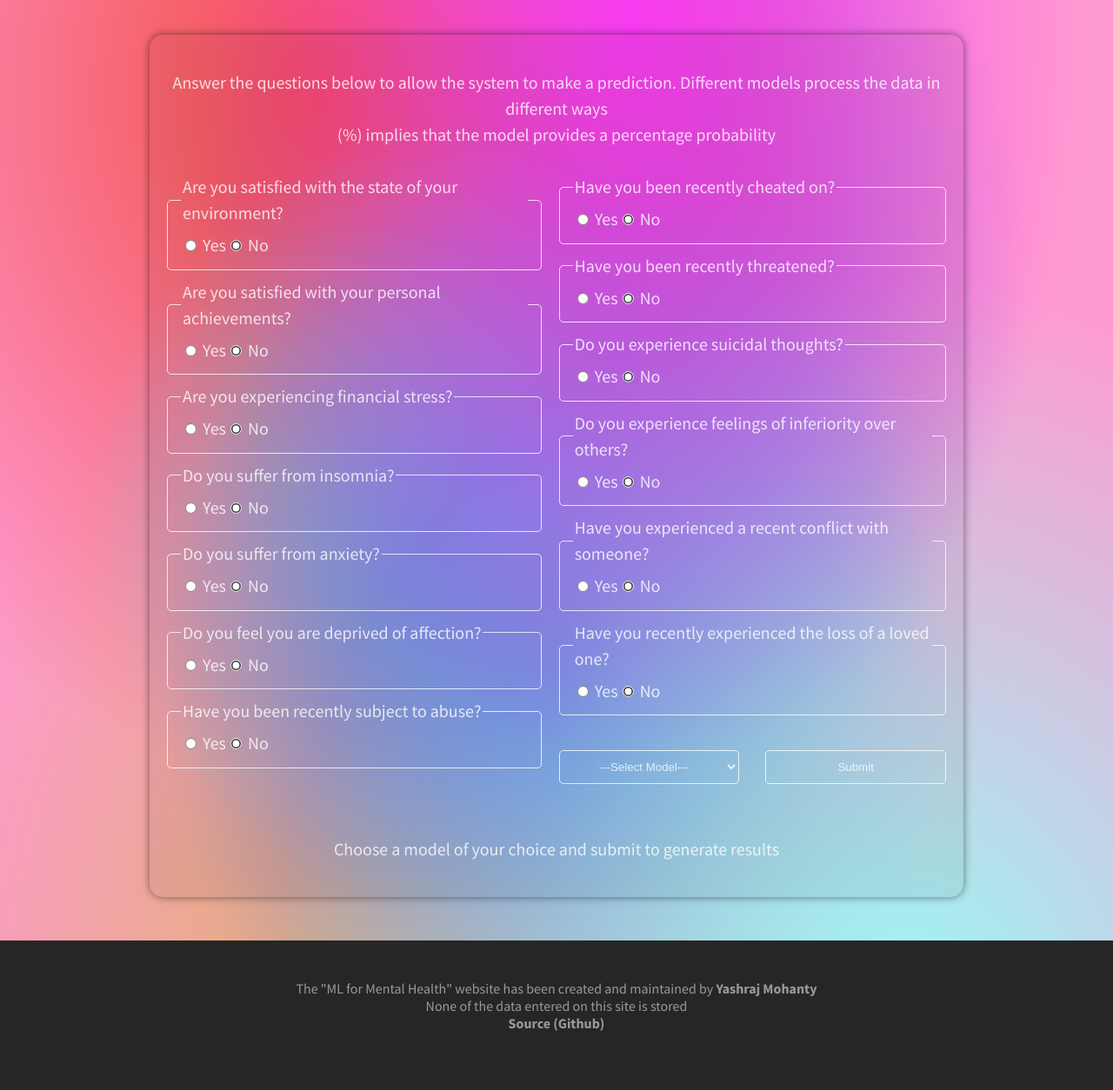
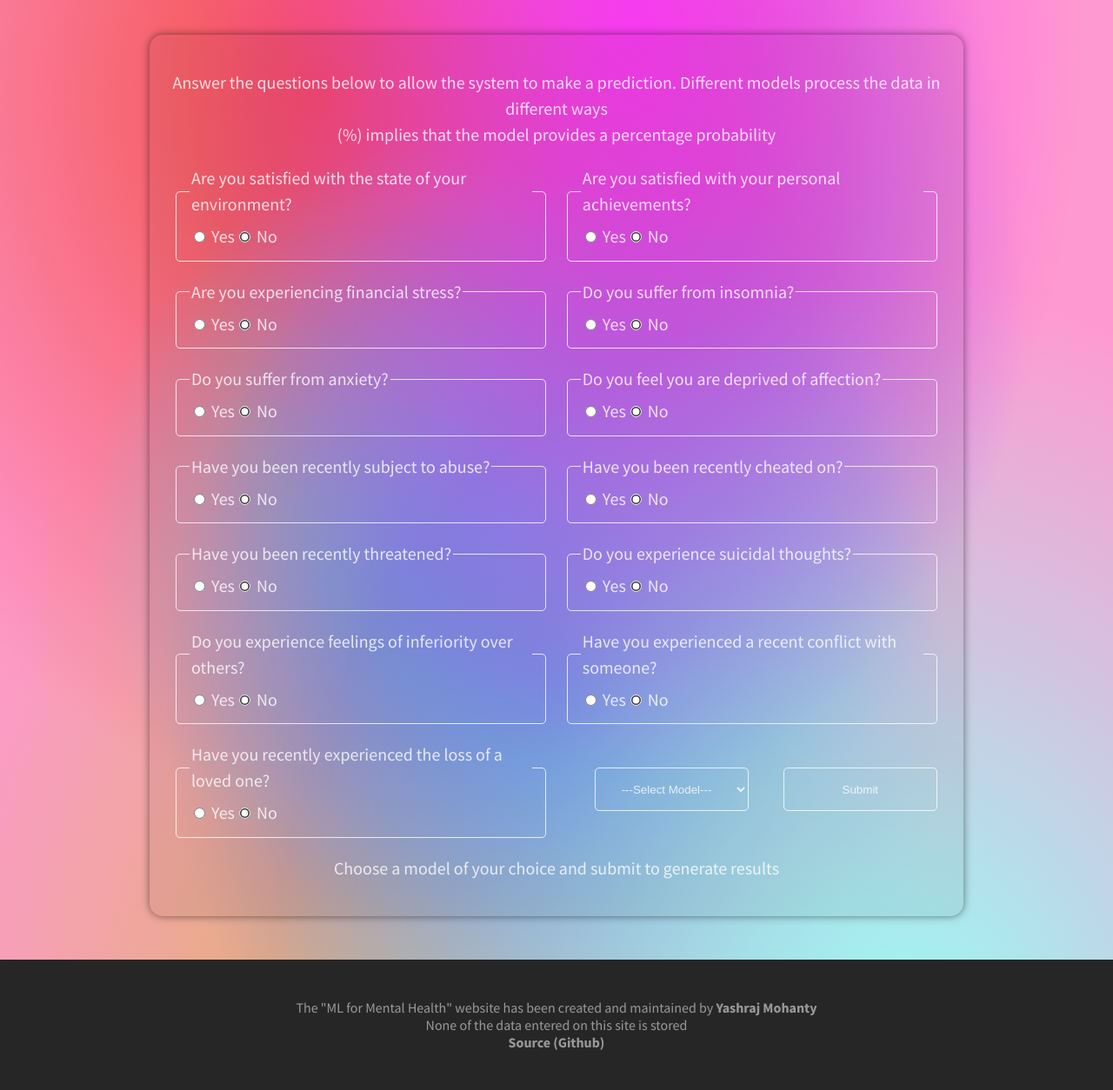
Before and after one commit to YashrajMohanty/Depression-Detection-System, a Flask app: page /depdet in a window 1280 px wide. Shown: the part 60-1314 px from the top of the page at 87% size. Before the commit the page ends 1246 px from the top, so only its background shows below. Run offline with Flask 3, Linux system fonts and the light colour scheme.

Commit message:
Changed folder structure, form fixes

```diff
--- a/static/DepressoWebDepDet.js
+++ b/static/Scripts/DepressoWebDepDet.js
@@ -1,29 +1,43 @@
-const url = 'http://127.0.0.1:5000/depdet/'
+const url = 'http://127.0.0.1:5000/depdet/';
+
+window.onscroll = function(){
+    getScrollPercent();
+};
+function getScrollPercent(){
+    const winScroll = document.body.scrollTop || document.documentElement.scrollTop;
+    const height = document.documentElement.scrollHeight - document.documentElement.clientHeight;
+    let scrollPercent = winScroll / height;
+    scrollPercent = scrollPercent * 5; // reached 100% in 20% of the webpage
+    if (scrollPercent > 1){
+        scrollPercent = 1;
+    }
+
+    //navbarShrink(scrollPercent);
+    navbarTextOpacityAnimation(scrollPercent);
+}
+
+function navbarTextOpacityAnimation(scrollPercent) {
+    const navText = document.getElementById("nav-text");
+    navText.style.opacity = 1 - scrollPercent; // navbar text opacity
+}
 
 function getValues(){
-    let radio = document.getElementById("radio-left");
-    const envsat = radio.querySelector("input[name='envsat']:checked").value;
-    const achievesat = radio.querySelector("input[name='achievesat']:checked").value;
-    const finstress = radio.querySelector("input[name='finstress']:checked").value;
-    const insomnia = radio.querySelector("input[name='insomnia']:checked").value;
-    const anxiety = radio.querySelector("input[name='anxiety']:checked").value;
-    const deprived = radio.querySelector("input[name='deprived']:checked").value;
-    const abused = radio.querySelector("input[name='abused']:checked").value;
-    radio = document.getElementById("radio-right");
-    const cheated = radio.querySelector("input[name='cheated']:checked").value;
-    const threatened = radio.querySelector("input[name='threatened']:checked").value;
-    const suicidal = radio.querySelector("input[name='suicidal']:checked").value;
-    const inferiority = radio.querySelector("input[name='inferiority']:checked").value;
-    const reccon = radio.querySelector("input[name='reccon']:checked").value;
-    const recloss = radio.querySelector("input[name='recloss']:checked").value;
+    const radio = document.querySelector("div.radio-parent");
+    const nameList = ['envsat','achievesat','finstress','insomnia','anxiety','deprived','abused',
+                    'cheated','threatened','suicidal','inferiority','reccon','recloss'];
+    let values = [];
 
-    let values = [envsat,achievesat,finstress,insomnia,anxiety,deprived,abused,cheated,threatened,suicidal,inferiority,reccon,recloss];
+    nameList.forEach((name) => {
+        values.push(radio.querySelector("input[name="+ name +"]:checked".value));
+    });
+
     values = values.map(x => Number(x));
+    console.log(values);
     return values;
 }
 
 function getModel(){
-	const radio = document.getElementById("radio-right");
+	const radio = document.querySelector("div.radio-parent");
 	let option = radio.querySelector("#model-select").value;
     option = Number(option);
 	return option;
@@ -52,26 +66,7 @@ function displayResults(result, model){
     textEl.innerHTML= result_text;
 }
 
-window.onscroll = function(){
-    getScrollPercent();
-};
-function getScrollPercent(){
-    const winScroll = document.body.scrollTop || document.documentElement.scrollTop;
-    const height = document.documentElement.scrollHeight - document.documentElement.clientHeight;
-    let scrollPercent = winScroll / height;
-    scrollPercent = scrollPercent * 5; // reached 100% in 20% of the webpage
-    if (scrollPercent > 1){
-        scrollPercent = 1;
-    }
 
-    //navbarShrink(scrollPercent);
-    navbarTextOpacityAnimation(scrollPercent);
-}
-
-function navbarTextOpacityAnimation(scrollPercent) {
-    const navText = document.getElementById("nav-text");
-    navText.style.opacity = 1 - scrollPercent; // navbar text opacity
-}
 
 function changeResultTextColor(result){
     const resultDiv = document.getElementById("result");
--- a/static/DepressoWebDepDet.css
+++ b/static/Stylesheets/DepressoWebDepDet.css
@@ -51,10 +51,13 @@ form > p {
 
 .radio-parent {
     display: flex;
+    padding-inline: 10px;
+    flex-wrap: wrap;
+    justify-content: space-between;
     gap: 20px;
 }
     fieldset {
-        margin-block: 10px;
+        flex-basis: 45%;
         margin-inline: 0;
         border: 1px solid var(--font-color);
         border-radius: 5px;
@@ -63,36 +66,25 @@ form > p {
     }
     #radio-options {
         display: flex;
-        justify-content: space-around;
-        margin-block: 40px;
-        gap: 30px;
+        justify-content: space-between;
+        align-items: center;
+        gap: 10px;
+        flex-basis: 45%;
+        flex-wrap: wrap;
     }
-        #model-select {
+        #model-select, #submit-btn {
             background: hsla(0, 0%, 100%, 0);
             color: var(--font-color);
             border: 1px solid var(--font-color);
             border-radius: 5px;
-            padding: 10px;
-            flex-basis: 100%;
+            height: 50px;
+            flex-basis: 45%;
             text-align: center;
             transition: 0.3s;
         }
-            #model-select:hover {
+            #model-select:hover, #submit-btn:hover {
                 background: hsla(0, 0%, 100%, 0.1);
             }
             #model-select option {
                 color: hsl(0, 0%, 15%);
             }
-        #submit-btn {
-            background: hsla(0, 0%, 100%, 0);
-            color: var(--font-color);
-            border: 1px solid var(--font-color);
-            border-radius: 5px;
-            padding: 10px;
-            flex-basis: 100%;
-            text-align: center;
-            transition: 0.3s;
-        }
-            #submit-btn:hover {
-                background: hsla(0, 0%, 100%, 0.1);
-            }
--- a/static/DepressoWebHome.css
+++ b/static/Stylesheets/DepressoWebHome.css
@@ -25,7 +25,7 @@ a {
 #abstract-depression {
     display: flex;
     justify-content: center;
-    background: url(WebImages/SadBlondeTeenager.png) center center/cover no-repeat;
+    background: url(../WebImages/SadBlondeTeenager.png) center center/cover no-repeat;
     padding-top: 300px;
     padding-bottom: 30px;
 }
@@ -53,7 +53,7 @@ a {
         width: 100%;
         height: 100%;
         z-index: -1;
-        background: url(WebImages/NeuralNetwork.png) center center/cover no-repeat;
+        background: url(../WebImages/NeuralNetwork.png) center center/cover no-repeat;
         transition: 0.5s;
     }
     #abstract-ml:hover::after {
--- a/templates/DepressoWebDepDet.html
+++ b/templates/DepressoWebDepDet.html
@@ -2,10 +2,10 @@
 <html lang="en">
     <head>
         <title>MLMH | Depression Detection</title>
-        <link rel="stylesheet" href="{{ url_for('static', filename='DepressoWebDepDet.css') }}">
+        <link rel="stylesheet" href="{{ url_for('static', filename='Stylesheets/DepressoWebDepDet.css') }}">
         <link rel="icon" href="{{ url_for('static', filename='WebImages/MLMHtabicon.png') }}">
     </head>
-    <script src="{{ url_for('static', filename='DepressoWebDepDet.js') }}"></script>
+    <script src="{{ url_for('static', filename='Scripts/DepressoWebDepDet.js') }}"></script>
     <body>
         <nav>
             <a href="http://127.0.0.1:5000/home">
@@ -22,7 +22,6 @@
             </p>
 
             <div class="radio-parent">
-                    <div id="radio-left">
                 <fieldset>
                     <legend>Are you satisfied with the state of your environment?</legend>
                     <div>
@@ -34,6 +33,7 @@
                         <label for="no">No</label>
                     </div>
                 </fieldset>
+
                 <fieldset>
                     <legend>Are you satisfied with your personal achievements?</legend>
                     <div>
@@ -45,6 +45,7 @@
                         <label for="no">No</label>
                     </div>
                 </fieldset>
+
                 <fieldset>
                     <legend>Are you experiencing financial stress?</legend>
                     <div>
@@ -56,6 +57,7 @@
                         <label for="no">No</label>
                     </div>
                 </fieldset>
+
                 <fieldset>
                     <legend>Do you suffer from insomnia?</legend>
                     <div>
@@ -67,6 +69,7 @@
                         <label for="no">No</label>
                     </div>
                 </fieldset>
+
                 <fieldset>
                     <legend>Do you suffer from anxiety?</legend>
                     <div>
@@ -78,6 +81,7 @@
                         <label for="no">No</label>
                     </div>
                 </fieldset>
+
                 <fieldset>
                     <legend>Do you feel you are deprived of affection?</legend>
                     <div>
@@ -89,6 +93,7 @@
                         <label for="no">No</label>
                     </div>
                 </fieldset>
+
                 <fieldset>
                     <legend>Have you been recently subject to abuse?</legend>
                     <div>
@@ -100,9 +105,7 @@
                         <label for="no">No</label>
                     </div>
                 </fieldset>
-                    </div>
 
-                    <div id="radio-right">
                 <fieldset>
                     <legend>Have you been recently cheated on?</legend>
                     <div>
@@ -114,6 +117,7 @@
                         <label for="no">No</label>
                     </div>
                 </fieldset>
+
                 <fieldset>
                     <legend>Have you been recently threatened?</legend>
                     <div>
@@ -125,6 +129,7 @@
                         <label for="no">No</label>
                     </div>
                 </fieldset>
+
                 <fieldset>
                     <legend>Do you experience suicidal thoughts?</legend>
                     <div>
@@ -136,6 +141,7 @@
                         <label for="no">No</label>
                     </div>
                 </fieldset>
+
                 <fieldset>
                     <legend>Do you experience feelings of inferiority over others?</legend>
                     <div>
@@ -147,6 +153,7 @@
                         <label for="no">No</label>
                     </div>
                 </fieldset>
+
                 <fieldset>
                     <legend>Have you experienced a recent conflict with someone?</legend>
                     <div>
@@ -158,6 +165,7 @@
                         <label for="no">No</label>
                     </div>
                 </fieldset>
+
                 <fieldset>
                     <legend>Have you recently experienced the loss of a loved one?</legend>
                     <div>
@@ -183,7 +191,6 @@
                     <button type="button" id="submit-btn" onclick=submitResults()>Submit</button>
                 </div>
             </div>
-            </div>
 
             <div id="result">
                 <p>
--- a/templates/DepressoWebHome.html
+++ b/templates/DepressoWebHome.html
@@ -2,10 +2,10 @@
 <html lang="en">
     <head>
         <title>ML for Mental Health</title>
-        <link rel="stylesheet" href="{{ url_for('static', filename='DepressoWebHome.css') }}">
+        <link rel="stylesheet" href="{{ url_for('static', filename='Stylesheets/DepressoWebHome.css') }}">
         <link rel="icon" href="{{ url_for('static', filename='WebImages/MLMHtabicon.png') }}">
     </head>
-    <script src="{{ url_for('static', filename='DepressoWebHome.js') }}"></script>
+    <script src="{{ url_for('static', filename='Scripts/DepressoWebHome.js') }}"></script>
     <body>
         <nav>
             <img src="{{ url_for('static', filename='WebImages/MLMHicon.png') }}" id="nav-icon">
```
Also changed, not shown: static/Scripts/DepressoWebHome.js (renamed from static/DepressoWebHome.js), static/Stylesheets/Commons.css (renamed from static/Commons.css). Lines whose indentation alone changed are shown as unchanged.
